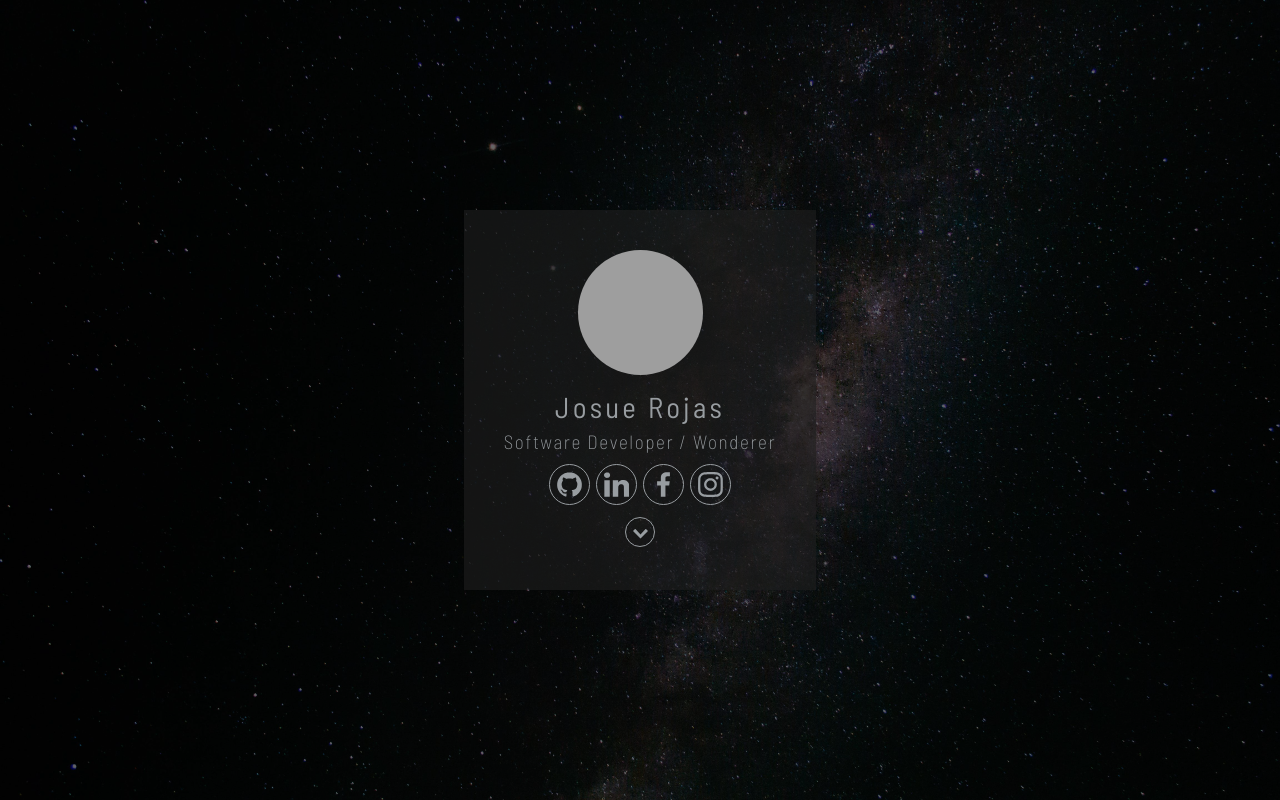
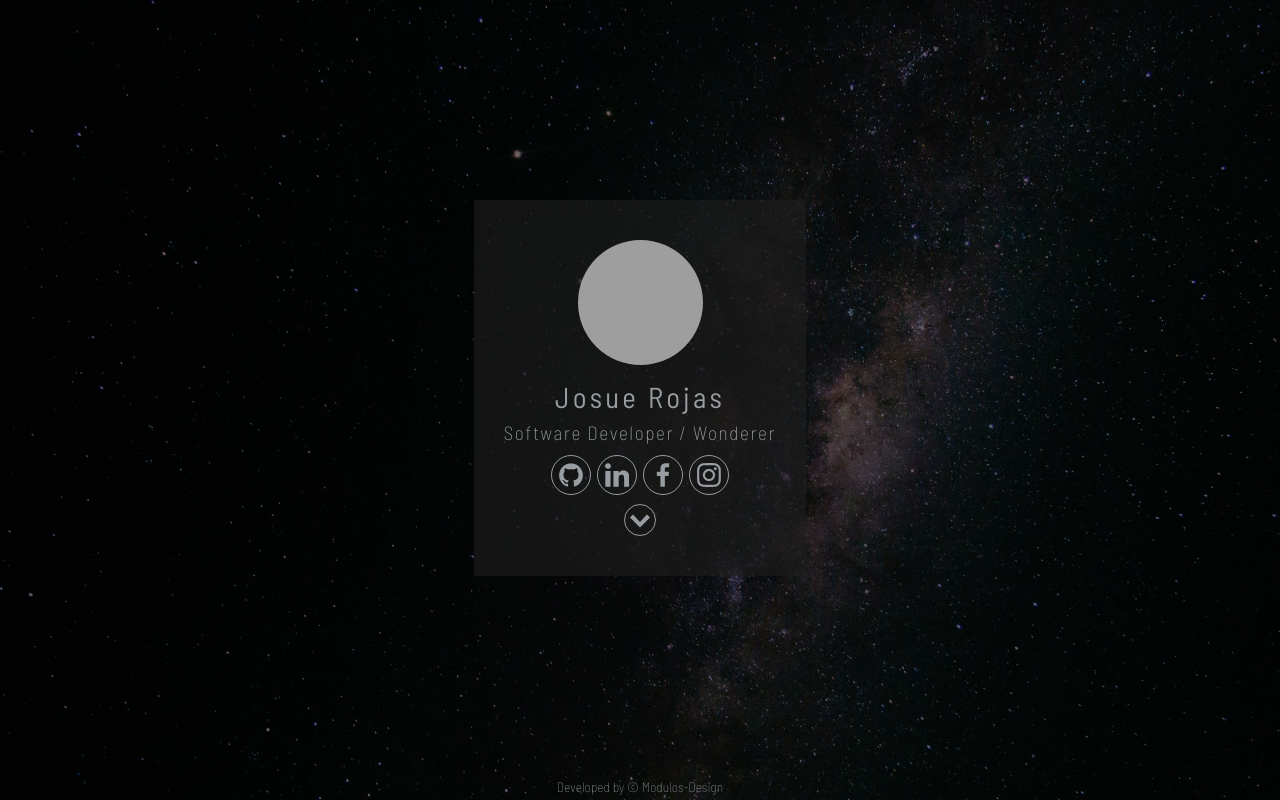
Before and after one commit to josuerojasrojas/josuerojasrojas.github.io, a React (Create React App) app: page / in a window 1280 px wide. Built offline with nearby package versions, Linux system fonts and the light colour scheme; grey boxes are pictures that could not be loaded.

Commit message:
added simple-footer; added minore style changes

```diff
--- a/src/components/round-icons.js
+++ b/src/components/round-icons.js
@@ -15,9 +15,6 @@ export default class Round_Icon extends Component {
   constructor(props){
     super(props);
     this.state = {
-      color: props.color,
-      main_color: props.main_color,
-      hover_color: props.hover_color,
       hover: false,
     }
     this.toggleHover = this.toggleHover.bind(this);
@@ -29,7 +26,7 @@ export default class Round_Icon extends Component {
 
   render(){
     // console.log(this.props.main_color, this.props.hover_color);
-    const color = this.state.hover ? this.state.hover_color : this.state.main_color;
+    const color = this.state.hover ? this.props.hover_color : this.props.main_color;
     const style = {
       border: {
         border: '1px solid '+ color,
--- a/src/components/simple-card.js
+++ b/src/components/simple-card.js
@@ -23,6 +23,26 @@ const icons = {
   'Facebook': Facebook,
   'LinkedIn': LinkedIn,
   'Github': Github
+}
+
+// needs to be more generic but oh well.....
+class SimpleFooter extends Component{
+  constructor(props){
+    super(props);
+    this.state = {
+      hover: false,
+    }
+    this.toggleHover = this.toggleHover.bind(this);
+  }
+  toggleHover(isHover){
+    this.setState({hover: isHover});
+  }
+  render(){
+    const color = this.state.hover ? this.props.hover_color : this.props.main_color;
+    return(
+      <footer> Developed by © <a style={{color: color}} href="http://modulos-design.com" onMouseEnter={() => this.toggleHover(true)} onMouseLeave={() => this.toggleHover(false)}> Modulos-Design</a></footer>
+    )
+  }
 }
 
 export default class SimpleCard extends Component {
@@ -60,6 +80,10 @@ export default class SimpleCard extends Component {
             hover_color={this.props.hover_color}
           />
         </div>
+        <SimpleFooter
+          main_color={this.props.main_color}
+          hover_color={this.props.hover_color}
+        />
       </div>
     )
   }
--- a/src/components/simple-footer.js
+++ /dev/null
@@ -1 +0,0 @@
-import React, {Component} from 'react';
--- a/src/components/simple-hidden-links.js
+++ b/src/components/simple-hidden-links.js
@@ -98,7 +98,7 @@ export default class HiddenLinks extends Component{
         border: '1px solid ' + icon_color,
       },
       icon: {
-        marginTop: this.state.isActive ? '-2px': '3px',
+        marginTop: this.state.isActive ? '-3px': '3px',
         backgroundColor: icon_color,
         transform: this.state.isActive ? 'rotate(180deg)': 'rotate(0deg)',
       }
--- a/src/styles/sass/round-icons.sass
+++ b/src/styles/sass/round-icons.sass
@@ -5,8 +5,8 @@
   cursor: pointer
   transition: border 300ms
   .icon
-    width: 25px
-    height: 25px
+    width: 24px
+    height: 24px
     margin: 7px
     mask-size: cover
     -webkit-marsk-size: cover
--- a/src/styles/sass/simple-background.sass
+++ b/src/styles/sass/simple-background.sass
@@ -1,15 +1,15 @@
 .simple-background-wrapper
   width: 100vw
   height: 100vh
-  position: absolute
+  position: fixed
   z-index: -1
   .background
     background-size: cover
     background-position: center
     background-color: black
     background-repeat: no-repeat
-    width: 100%
-    height: 100%
+    width: 105%
+    height: 105%
     position: absolute
     z-index: -2
   .shade
--- a/src/styles/sass/simple-card.sass
+++ b/src/styles/sass/simple-card.sass
@@ -12,7 +12,7 @@
     background-color: rgba(31, 31, 31, 0.6)
     min-width: 100px
     min-height: 100px
-    padding: 40px 40px
+    padding: 40px 30px
     display: table
     text-align: center
     margin: auto
@@ -38,3 +38,9 @@
       font-size: 1.2rem
       letter-spacing: .1rem
       font-weight: 200
+  footer
+    font-weight: 100
+    margin-bottom: 3px
+    font-size: .85rem
+    a
+      transition: 400ms
--- a/src/styles/sass/simple-hidden-links.sass
+++ b/src/styles/sass/simple-hidden-links.sass
@@ -13,16 +13,15 @@
     transition: max-height 400ms
   .icon-border
     border-radius: 100%
-    margin: 3px
     cursor: pointer
-    width: 30px
-    height: 30px
+    width: 32px
+    height: 32px
     display: flex
     justify-content: center
     align-items: center
     .icon
-      width: 15px
-      height: 10px
+      width: 20px
+      height: 15px
       mask: url('../../images/svg/chevron-down.svg') no-repeat 50% 50%
       -webkit-mask: url('../../images/svg/chevron-down.svg') no-repeat 50% 50%
       mask-size: cover
```
Also changed, not shown: 11 other files (tests, documents, lock files or other folders).
